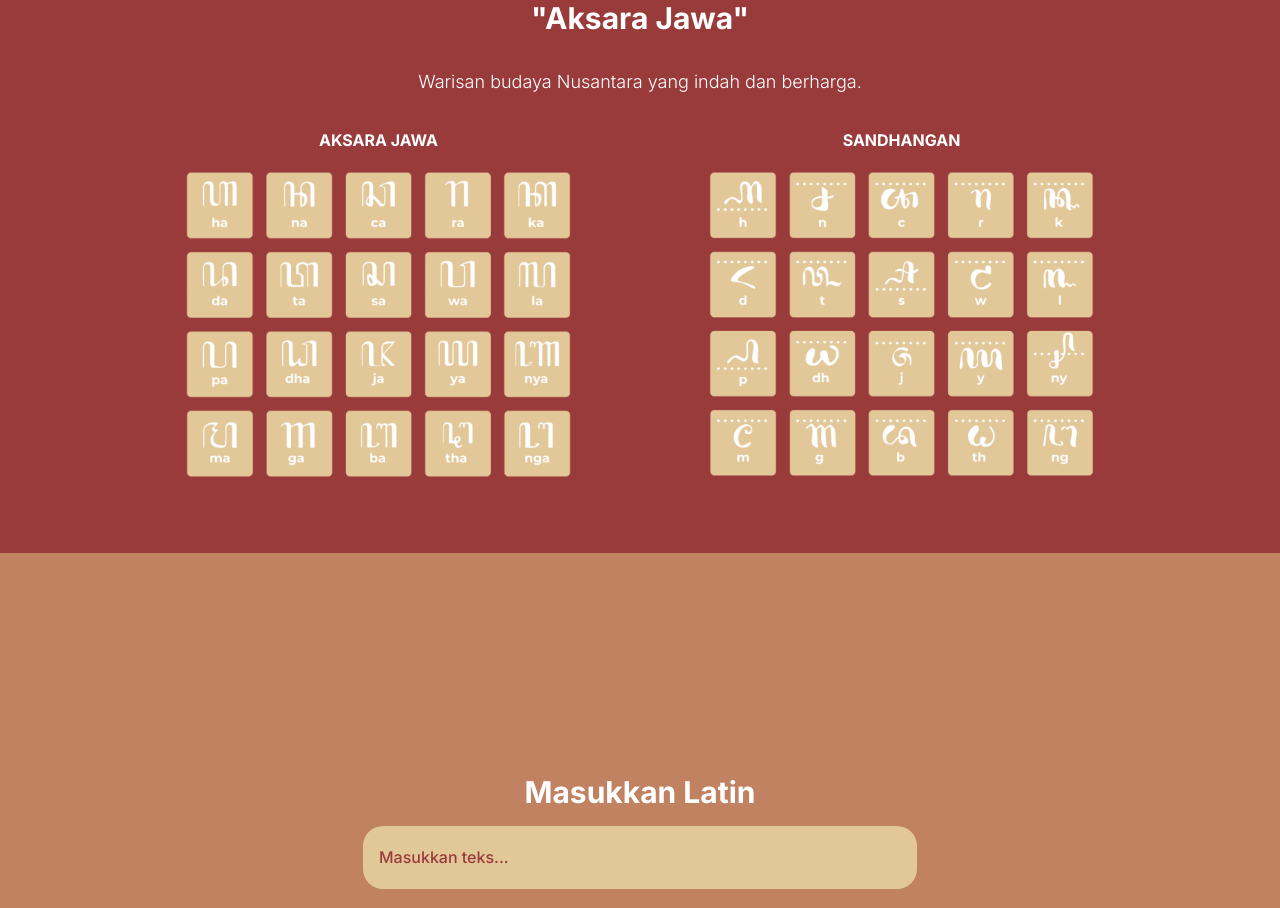
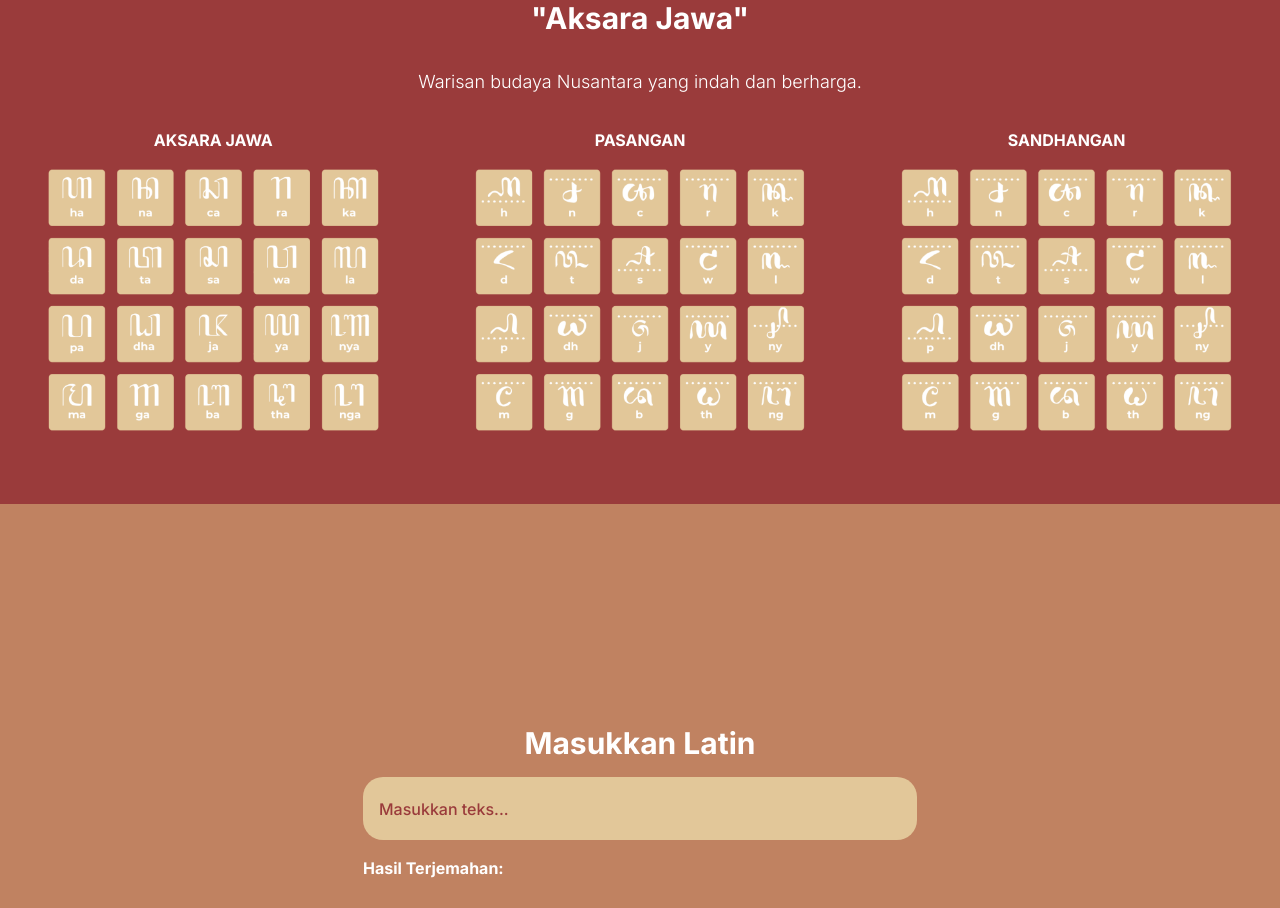
Before and after one commit to princeofverry/Sinau-Web, a Next.js app: page /bahasa in a window 1280 px wide. Shown: the part 920-1828 px from the top of the page. Built offline with nearby package versions, Linux system fonts and the light colour scheme; some icons are missing.

Commit message:
Update terbaru misahin component kecil2

```diff
--- a/src/app/HalamanUtama/index.js
+++ b/src/app/HalamanUtama/index.js
@@ -17,7 +17,7 @@ const HalamanUtama = () => {
               style={{ marginTop: "85px" }}
             >
               <h1 className="py-4">HELLO TRADISIONERS!</h1>
-              <div className="sm:text-left text-3xl font-[500] text-[#E2C799]">
+              <div className="sm:text-left text-3xl font-[500] text-[#F2ECBE]">
                 Temukan keberagaman budaya
               </div>
               <div className="text-base font-extralight text-white">
--- /dev/null
+++ b/src/app/bahasa/components/gambar.js
@@ -0,0 +1,19 @@
+import React from "react";
+import Image from "next/image";
+
+const GambaranBahasa = ({ source, judul }) => {
+  return (
+    <>
+      <div className="font-bold text-center">{judul}</div>
+      <Image
+        src={source}
+        width={459}
+        height={611}
+        className="mx-auto"
+        alt="..."
+      />
+    </>
+  );
+};
+
+export default GambaranBahasa;
--- a/src/app/bahasa/page.js
+++ b/src/app/bahasa/page.js
@@ -2,6 +2,7 @@ import React from "react";
 import Image from "next/image";
 import TranslateJawa from "./components/translate";
 import TranslateLatin from "./components/translateLatin";
+import GambaranBahasa from "./components/gambar";
 
 const Bahasa = () => {
   return (
@@ -27,36 +28,20 @@ const Bahasa = () => {
           <p className="max-w-screen-xl text-lg font-light mx-auto text-center  text-white py-8">
             Warisan budaya Nusantara yang indah dan berharga.
           </p>
-          <ul className="flex sm:flex-row flex-col gap-16 justify-center mx-8">
+          <ul className="flex sm:flex-row flex-col gap-8 justify-center mx-4">
             <li>
-              <div style={{ fontWeight: "bold", textAlign: "center" }}>
-                AKSARA JAWA
-              </div>
-              <img
-                src="/aksaraJawa.png"
-                width={459}
-                height={611}
-                className="mx-auto"
-                alt="Aksara Jawa"
-              />
+              <GambaranBahasa source={"/aksaraJawa.png"} judul={"AKSARA JAWA"}/>
             </li>
             <li>
-              <div style={{ fontWeight: "bold", textAlign: "center" }}>
-                SANDHANGAN
-              </div>
-              <img
-                src="/aksaraSandang.png"
-                width={459}
-                height={611}
-                className="mx-auto"
-                alt="Aksara Sandang"
-              />
+              <GambaranBahasa source={"/aksaraPasangan.png"} judul={"PASANGAN"}/>
+            </li>
+            <li>
+              <GambaranBahasa source={"/aksaraSandang.png"} judul={"SANDHANGAN"}/>
             </li>
           </ul>
         </div>
       </div>
       <div className="w-full h-screen bg-[#C08261] flex justify-center items-center">
-        <div></div>
         <div className="">
           <TranslateJawa />
           <TranslateLatin />
```
Also changed, not shown: src/app/components/utilities/Content/index.js (+4 -4 lines), public/aksaraPasangan.png (added).
